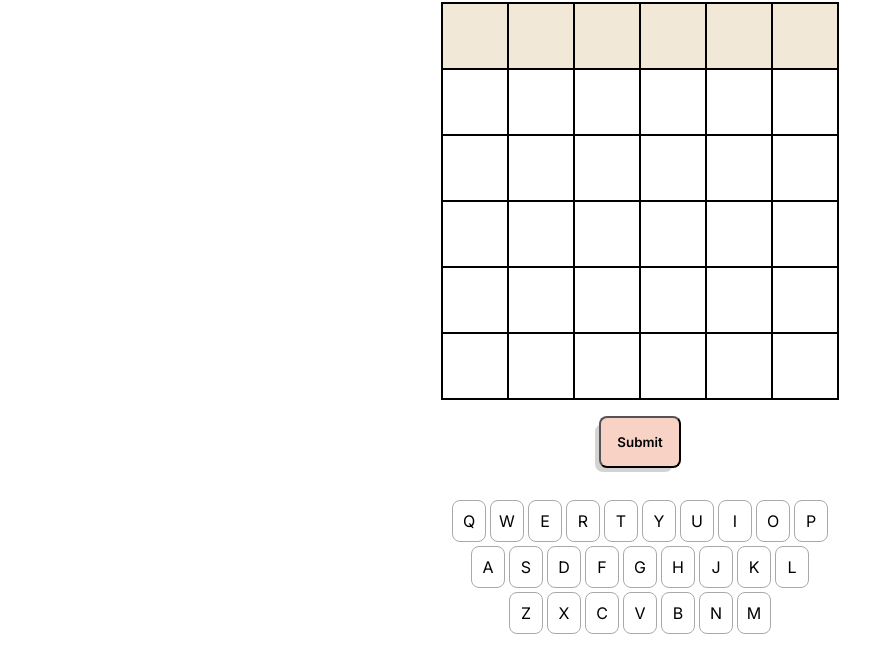
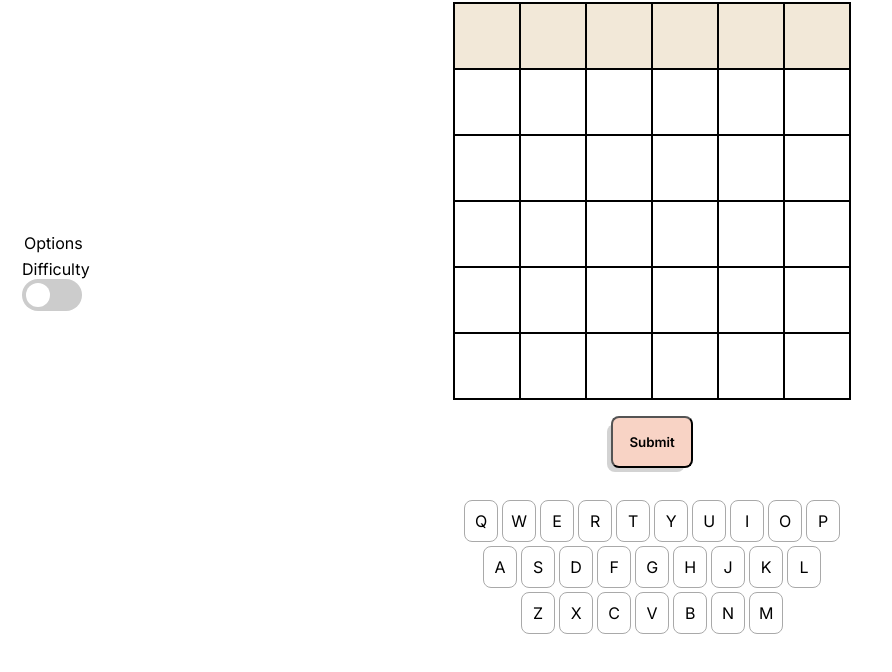
Before and after one commit to jpotts7/jerdle, a website: page public/index.html in a window 1280 px wide. Shown: the part 88-760 px from the top of the page, without its empty margins (0-892 px from the left). Drawn offline with Linux system fonts and the light colour scheme.

Commit message:
Adjusted markup for difficulty toggle, added base styles

```diff
--- a/public/index.html
+++ b/public/index.html
@@ -13,6 +13,17 @@
     <title>Wordle Clone</title>
   </head>
   <body>
+    <!-- Game Options -->
+    <fieldset>
+      <legend>Options</legend>
+      <label for="mode">Difficulty</label>
+      <label class="switch">
+        <input type="checkbox" id="mode" />
+        <span class="slider round"></span>
+      </label>
+    </fieldset>
+    <!-- Jerdle Grid -->
+    <div class="grid-wrapper">
       <h1>Jerdle</h1>
       <section id="grid"></section>
       <button type="submit" tabindex="1">Submit</button>
@@ -51,5 +62,6 @@
           <div class="keyboard-letter">M</div>
         </div>
       </section>
+    </div>
   </body>
 </html>
--- a/public/styles.css
+++ b/public/styles.css
@@ -17,12 +17,18 @@
 
 body {
   display: flex;
-  flex-direction: column;
+  /* justify-content: center; */
   align-items: center;
   font-family: Inter, sans-serif;
 }
 
 /* Jerdle Grid */
+
+.grid-wrapper {
+  display: flex;
+  flex-direction: column;
+  align-items: center;
+}
 
 #grid {
   display: grid;
@@ -108,3 +114,65 @@ button {
   border-radius: 8px;
   border: 1px solid darkgray;
 }
+
+/* Difficulty Switch */
+fieldset {
+  flex: 0 1 33%;
+  border: none;
+}
+
+.switch {
+  position: relative;
+  display: flex;
+  flex-direction: column;
+  width: 60px;
+  height: 32px;
+}
+
+.switch input {
+  opacity: 0;
+  width: 0;
+  height: 0;
+}
+
+.slider {
+  position: absolute;
+  cursor: pointer;
+  top: 0;
+  left: 0;
+  right: 0;
+  bottom: 0;
+  background-color: #ccc;
+  transition: 0.4s;
+}
+
+.slider:before {
+  position: absolute;
+  content: '';
+  height: 24px;
+  width: 24px;
+  left: 4px;
+  bottom: 4px;
+  background-color: white;
+  transition: 0.4s;
+}
+
+input:checked + .slider {
+  background-color: #f8d3c5;
+}
+
+input:focus + .slider {
+  box-shadow: 0 0 1px #f8d3c5;
+}
+
+input:checked + .slider:before {
+  transform: translateX(26px);
+}
+
+.slider.round {
+  border-radius: 34px;
+}
+
+.slider.round:before {
+  border-radius: 50%;
+}
```
Lines whose indentation alone changed are shown as unchanged.
